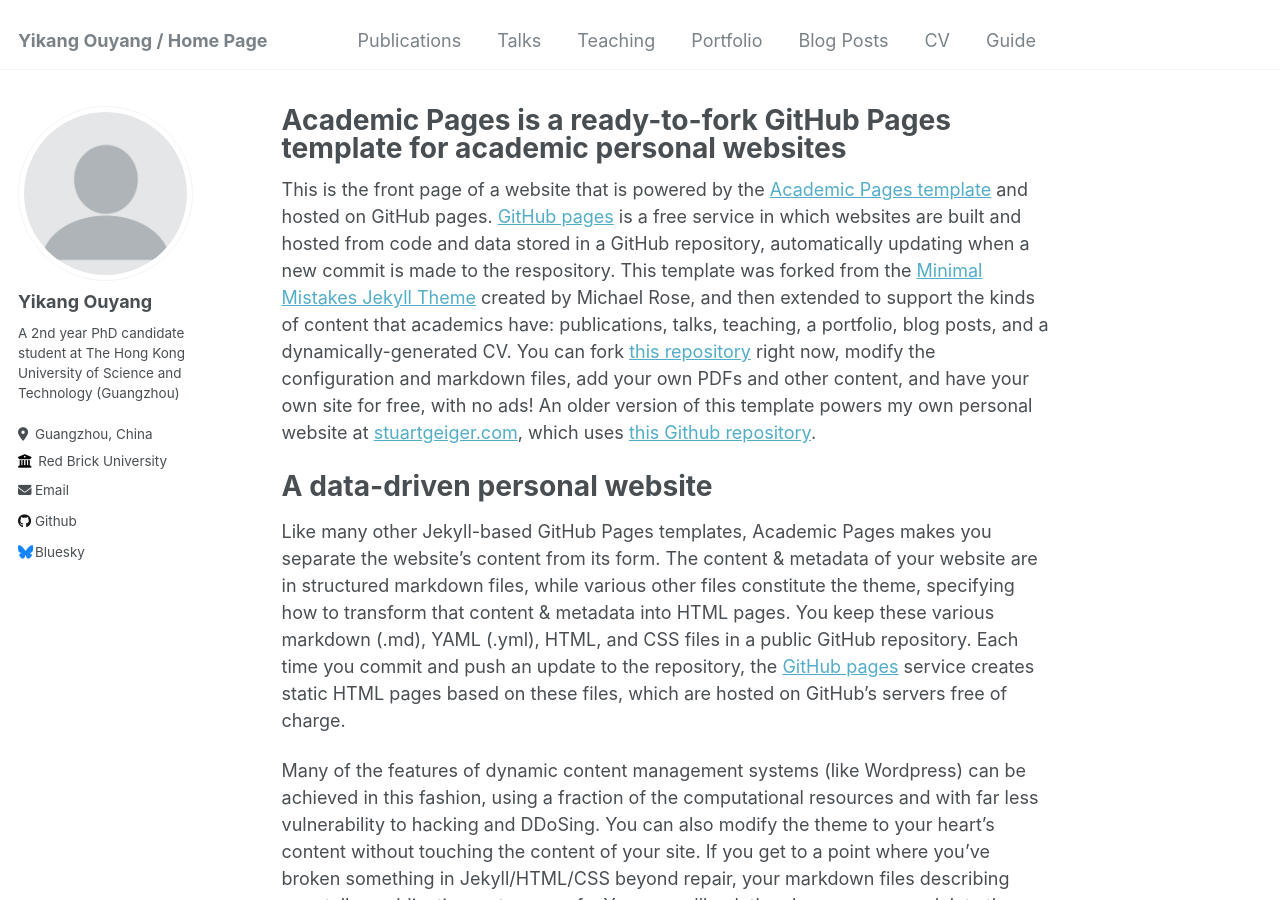
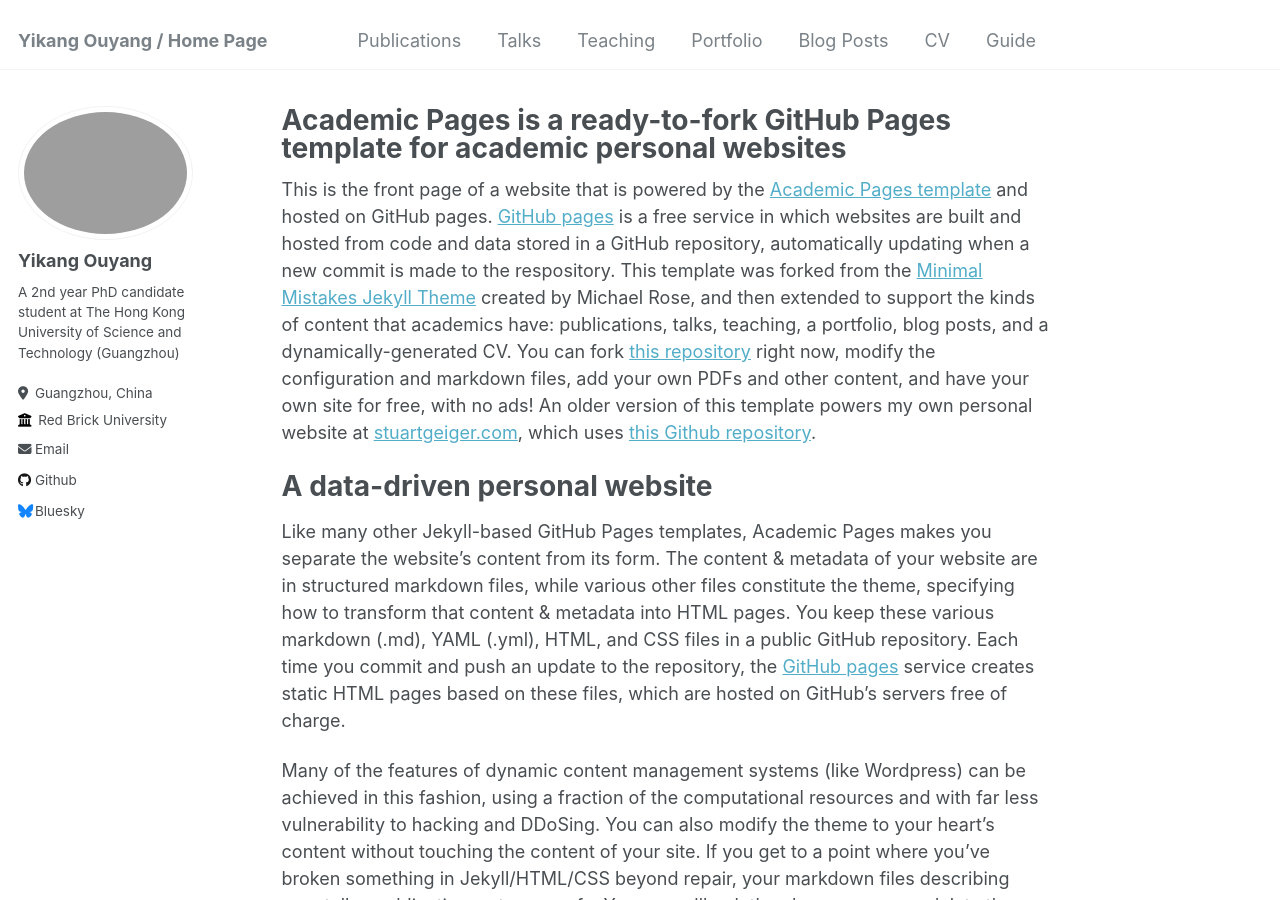
Before and after one commit to YiKangOY/YiKangOY.github.io, a Jekyll site: the page built from _pages/about.md, in a window 1280 px wide and 900 px high. Built offline with Jekyll 4.4.1, drawn with Linux system fonts in a browser that asks for light colours.

Commit message:
Update _config.yml

```diff
--- a/_config.yml
+++ b/_config.yml
@@ -21,7 +21,7 @@
 #               Additional customization can be done by editing /_includes/author-profile.html
 author:
   # Biographic information
-  avatar           : "profile.png"
+  avatar           : "selfile.png"
   name             : "Yikang Ouyang"
   pronouns         : # example: "she/her"
   bio              : "A 2nd year PhD candidate student at The Hong Kong University of Science and Technology (Guangzhou)"
```
